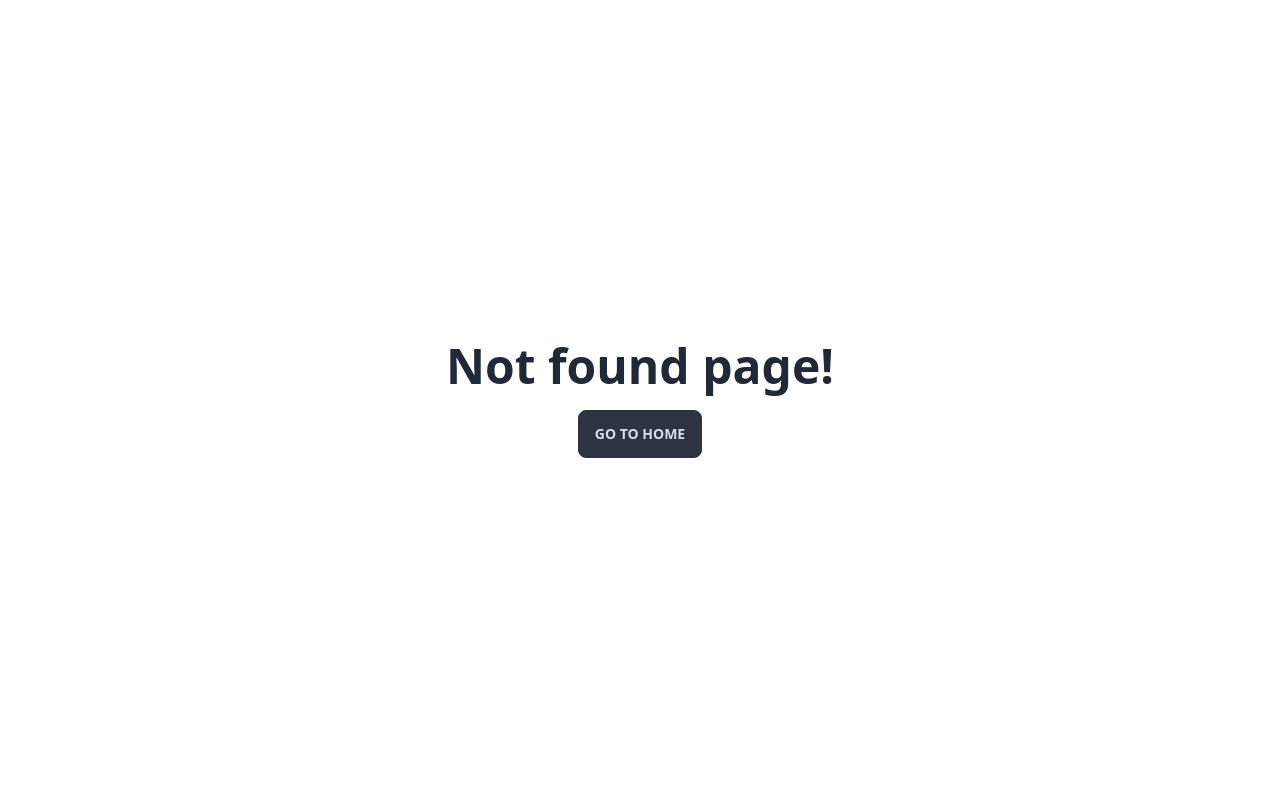
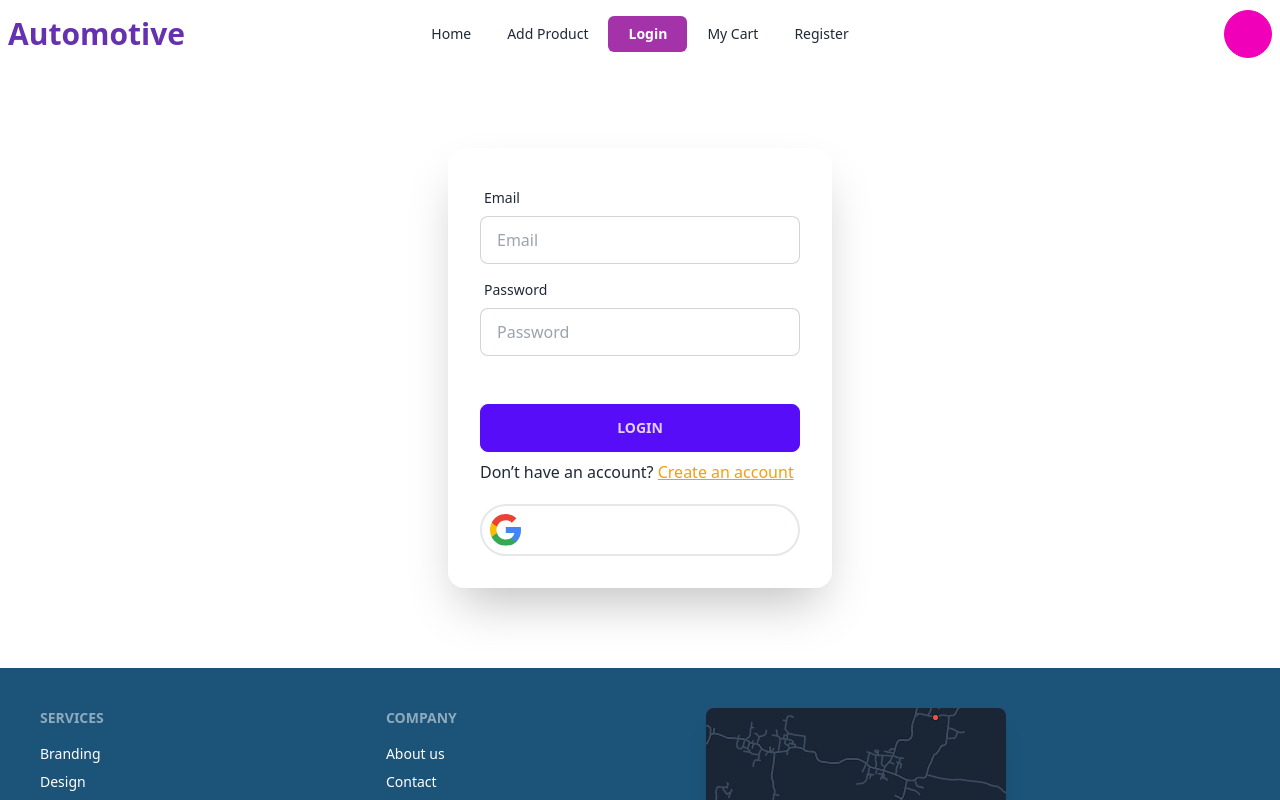
Before and after one commit to MosaddekHossen/car, a React (Vite) app: page /login in a window 1280 px wide. Before the commit this address had no page. Shown: the top 800 px of the page. Built offline with nearby package versions, Linux system fonts and the light colour scheme.

Commit message:
Add login route

```diff
--- a/src/components/header/Header.jsx
+++ b/src/components/header/Header.jsx
@@ -30,13 +30,13 @@ const Header = () => {
                     Add Product
                 </NavLink>
             </li>
-            {/* <li>
-                <NavLink to={'/testimonial'}
+            <li>
+                <NavLink to={'/login'}
                     className={({ isActive, isPending }) =>
                         isPending ? 'pending' : isActive ? 'bg-[#a433aa] hover:text-blue-400 font-bold py-2 px-5 rounded-md text-white' : ''}                        >
-                    Testimonial
+                    Login
                 </NavLink>
-            </li> */}
+            </li>
             <li>
                 <NavLink to={'/blog'}
                     className={({ isActive, isPending }) =>
@@ -69,13 +69,13 @@ const Header = () => {
                     Add Product
                 </NavLink>
             </li>
-            {/* <li>
-                <NavLink to={'/testimonial'}
+            <li>
+                <NavLink to={'/login'}
                     className={({ isActive, isPending }) =>
                         isPending ? 'pending' : isActive ? 'bg-[#a433aa] hover:text-blue-400 font-bold py-2 px-5 rounded-md text-white' : ''}                        >
-                    Testimonial
+                    Login
                 </NavLink>
-            </li> */}
+            </li>
             <li>
                 <NavLink to={'/myCart'}
                     className={({ isActive, isPending }) =>
--- /dev/null
+++ b/src/components/pages/login/Login.jsx
@@ -0,0 +1,129 @@
+// import { useContext, useRef } from "react";
+// import { AuthContext } from "../../../provider/AuthProvider";
+// import Swal from "sweetalert2";
+// import { Link, useNavigate } from "react-router-dom";
+
+import { Link } from "react-router-dom";
+
+const Login = () => {
+    // const { signInUser, resetEmail, googleSignIn } = useContext(AuthContext)
+    // const emailRef = useRef(null);
+    // const navigate = useNavigate();
+
+    // // Login User
+    // const handleLogin = (e) => {
+    //     e.preventDefault();
+    //     const email = e.target.email.value;
+    //     const password = e.target.password.value;
+
+    //     signInUser(email, password)
+    //         .then(res => {
+    //             console.log(res.user)
+    //             Swal.fire('Good job!', 'Success Sign In!', 'success')
+    //             e.target.reset();
+    //             navigate("/");
+
+    //             // Verification email
+    //             // if (res.user.emailVerified) {
+    //             //     Swal.fire('Good job!', 'Success Sign In!', 'success')
+    //             // }
+    //             // else {
+    //             //     Swal.fire('Good job!', 'Please verify your email address!', 'success')
+    //             // }
+    //         })
+    //         .catch(err => {
+    //             console.log(err.message)
+    //             Swal.fire('Oops!', err.message, 'error')
+    //         })
+    // }
+
+    // // Reset Email
+    // const handleForgetPassword = () => {
+    //     const email = emailRef.current.value;
+    //     if (!email) {
+    //         console.log("send", email)
+    //         Swal.fire('Oops!', "Please write valid email", 'error')
+    //         return;
+    //     }
+    //     else if (!/^[a-zA-Z0-9._%+-]+@[a-zA-Z0-9.-]+\.[a-zA-Z]{2,}$/.test(email)) {
+    //         console.log("Please write a valid email")
+    //         Swal.fire('Oops!', "Write valid email", 'error')
+    //         return;
+    //     }
+    //     // error
+    //     resetEmail(email)
+    //         .then(res => {
+    //             Swal.fire('Oops!', 'Check email!', 'success')
+    //             console.log(res.user)
+    //         })
+    //         .catch(err => {
+    //             Swal.fire('Good job!', 'Check your email!', 'success')
+    //             console.log(err.message)
+    //         })
+    // }
+
+    // // Google Login
+    // const handleGoogleLogin = () => {
+    //     googleSignIn()
+    //         .then(() => {
+    //             Swal.fire('Good job!', 'Google Login Successful!', 'success')
+    //             navigate("/");
+    //         })
+    //         .catch(err => Swal.fire('Good job!', err.message, 'error'))
+    // }
+
+    return (
+        <div className="justify-center my-20 flex">
+            <div className="card flex-shrink-0 w-full max-w-sm shadow-2xl bg-base-100">
+                <div className="card-body">
+                    {/* <form onSubmit={handleLogin}> */}
+                        <div className="form-control">
+                            <label className="label">
+                                <span className="label-text">Email</span>
+                            </label>
+                            <input
+                                type="email"
+                                name="email"
+                                // ref={emailRef}
+                                placeholder="Email"
+                                className="input input-bordered"
+                                required />
+                        </div>
+                        <div className="form-control">
+                            <label className="label">
+                                <span className="label-text">Password</span>
+                            </label>
+                            <input type="password" name="password" placeholder="Password" className="input input-bordered" required />
+                            <label className="label">
+                                {/* <a href="#" onClick={handleForgetPassword} className="label-text-alt link link-hover">Forgot password?</a> */}
+                            </label>
+                        </div>
+                        <div className="form-control mt-6">
+                            <button className="btn btn-primary">Login</button>
+                        </div>
+                    {/* </form> */}
+                    <p>Don’t have an account? <Link to={'/register'}><button href="" className="text-amber-500 underline">Create an account</button></Link></p>
+                    <div className="border-2 mt-3 p-2 rounded-full text-green-300">
+                    {/* <button className="flex items-center justify-between" onClick={handleGoogleLogin}> */}
+                        <div><svg xmlns="http://www.w3.org/2000/svg" width="31" height="32" viewBox="0 0 31 32" fill="none">
+                            <g clip-path="url(#clip0_19_525)">
+                                <path d="M30.9999 16.2335C30.9999 15.1547 30.9128 14.0702 30.7268 13.0089H15.8108V19.1198H24.3525C23.998 21.0907 22.8592 22.8342 21.1915 23.9421V27.9071H26.2875C29.28 25.1432 30.9999 21.0615 30.9999 16.2335Z" fill="#4285F4" />
+                                <path d="M15.811 31.738C20.0761 31.738 23.6729 30.3328 26.2935 27.9071L21.1975 23.942C19.7797 24.91 17.9494 25.4581 15.8168 25.4581C11.6913 25.4581 8.19322 22.665 6.93811 18.9099H1.67944V22.9974C4.36398 28.3561 9.83183 31.738 15.811 31.738Z" fill="#34A853" />
+                                <path d="M6.93237 18.9099C6.26995 16.9391 6.26995 14.8049 6.93237 12.834V8.74651H1.67951C-0.563416 13.2305 -0.563416 18.5134 1.67951 22.9975L6.93237 18.9099Z" fill="#FBBC04" />
+                                <path d="M15.811 6.28C18.0656 6.24501 20.2446 7.09634 21.8774 8.65904L26.3923 4.12836C23.5334 1.43444 19.739 -0.0466314 15.811 1.65404e-05C9.83183 1.65404e-05 4.36398 3.38199 1.67944 8.74651L6.9323 12.834C8.1816 9.07304 11.6854 6.28 15.811 6.28Z" fill="#EA4335" />
+                            </g>
+                            <defs>
+                                <clipPath id="clip0_19_525">
+                                    <rect width="31" height="31.7381" fill="white" />
+                                </clipPath>
+                            </defs>
+                        </svg></div>
+                        {/* <span className=" ml-20 mr-6">Google Login</span></button> */}
+                    </div>
+                </div>
+            </div>
+        </div>
+    );
+};
+
+export default Login;
--- a/src/router/Router.jsx
+++ b/src/router/Router.jsx
@@ -3,6 +3,7 @@ import Layout from '../layout/Layout';
 import ErrorPage from '../components/pages/errorpage/ErrorPage';
 import Home from '../components/pages/home/Home';
 import Register from '../components/pages/register/Register';
+import Login from '../components/pages/login/Login';
 
 const Router = createBrowserRouter([
     {
@@ -15,6 +16,10 @@ const Router = createBrowserRouter([
                 element: <Home></Home>
             },
             {
+                path: '/login',
+                element: <Login></Login>
+            },
+            {
                 path: '/register',
                 element: <Register></Register>
             }
```
